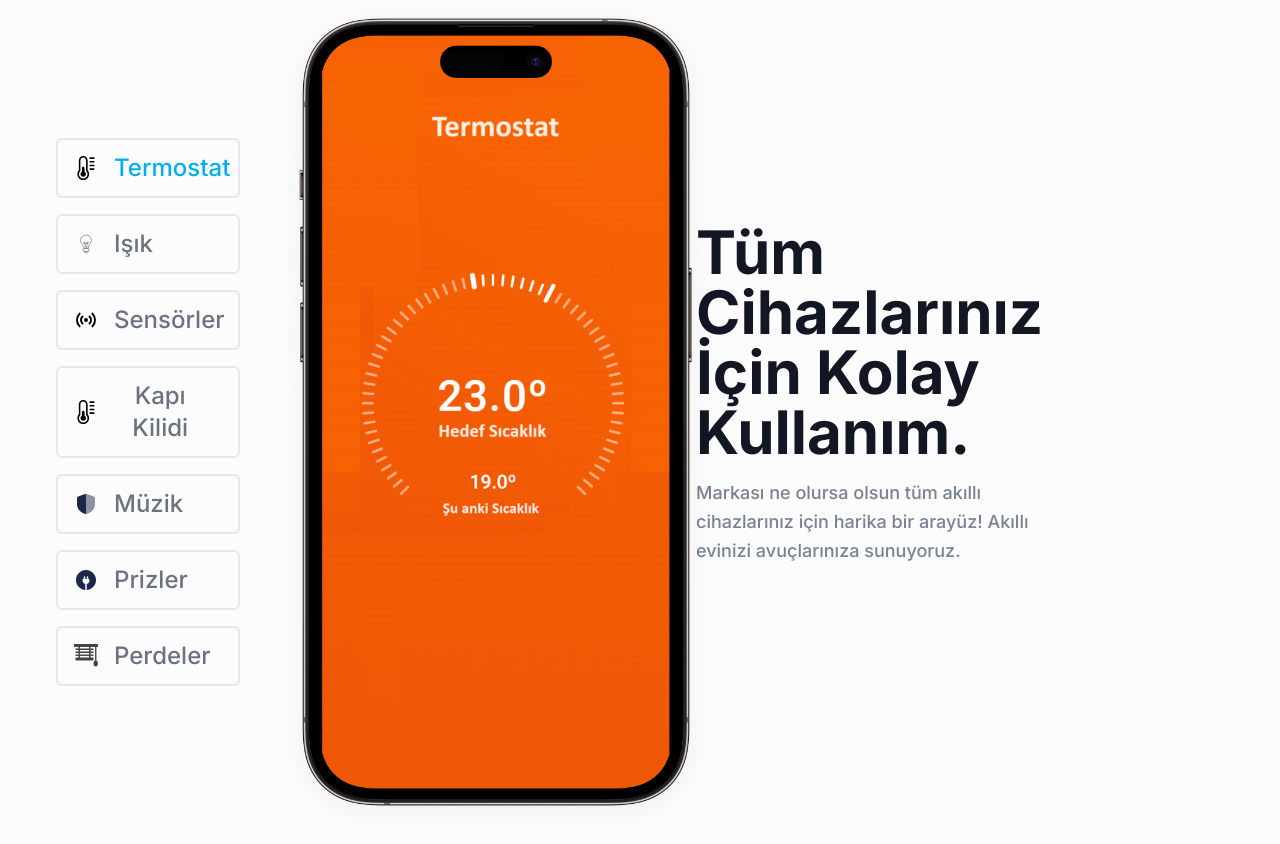
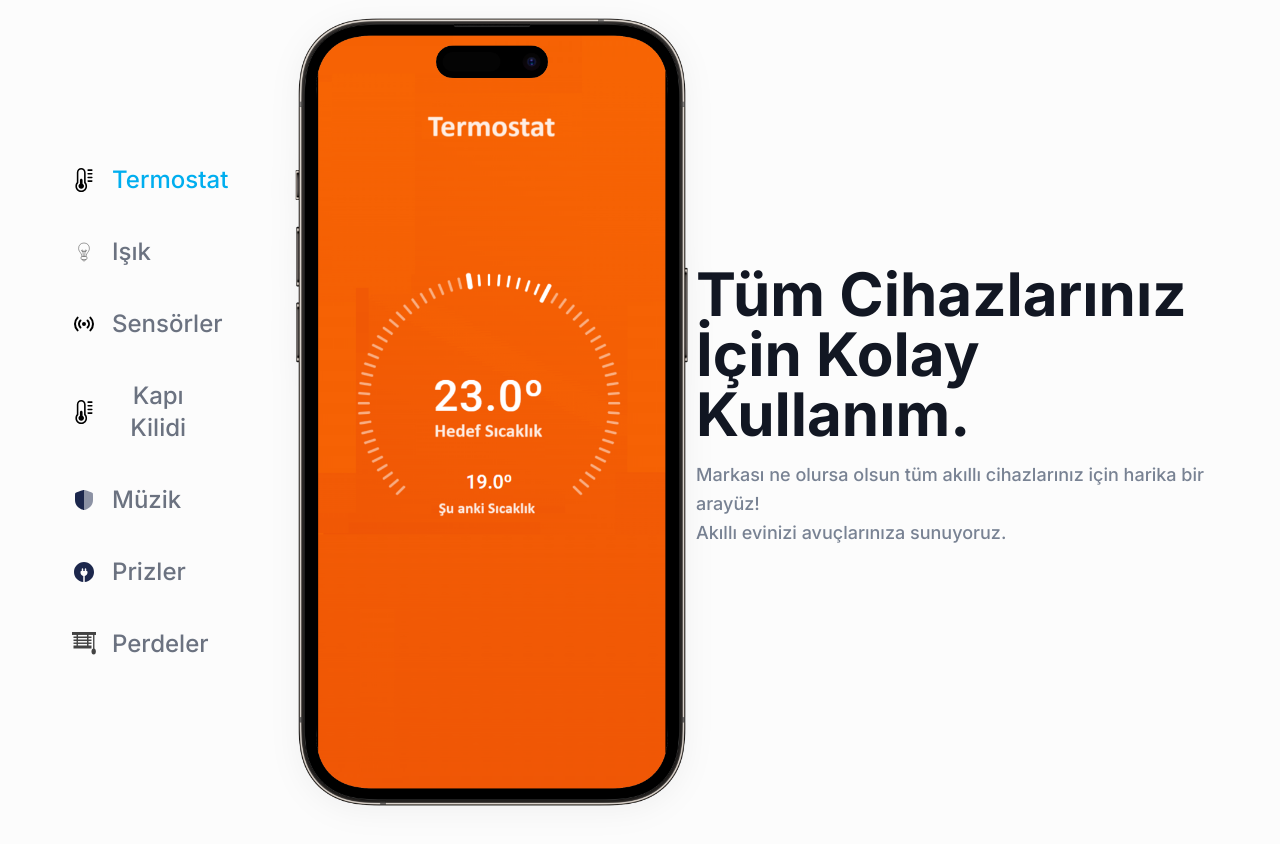
Before and after one commit to koltukutsu/solace-landing-page, a Next.js app: page / in a window 1280 px wide. Shown: the part 5380-6224 px from the top of the page. Built offline with nearby package versions, Linux system fonts and the light colour scheme.

Commit message:
Update: updated the texts

```diff
--- a/components/Smart-Life/MobileApplicationSection.tsx
+++ b/components/Smart-Life/MobileApplicationSection.tsx
@@ -146,7 +146,7 @@ const MobileApplicationSection = () => {
     <section className="py-16 md:py-20 lg:py-28">
       <div className="container">
         <div className="-mx-4 flex flex-wrap items-center">
-          <div className="flex-cols flex w-full items-center px-4 md:w-full xl:w-1/2">
+          <div className="flex-cols flex w-full items-center px-4 md:w-full xl:w-1/2 ">
             <div className="md:flex">
               <ul className="flex-column space-y mb-4 space-y-4 text-sm font-medium text-gray-500 dark:text-gray-400 md:mb-0 md:me-4">
                 {mobileAppData.map((e) => {
@@ -155,7 +155,7 @@ const MobileApplicationSection = () => {
                       <button
                         type="button"
                         className={
-                          "active inline-flex w-full items-center justify-start rounded-md border-2 px-4 py-3  " +
+                          "active inline-flex w-full items-center justify-start rounded-md px-4 py-3  " +
                           (e.id === chosenTab
                             ? "text-primary hover:text-primary"
                             : "text-gray-500 hover:text-primary")
@@ -203,14 +203,14 @@ const MobileApplicationSection = () => {
             </div>
           </div>
           <div className="w-full pl-4 md:w-full xl:w-1/2">
-            <div className="wow fadeInUp max-w-[400px]" data-wow-delay=".2s">
-              <div className="mb-9 ml-10">
+            <div className="wow fadeInUp max-w-full" data-wow-delay=".2s">
+              <div className="mb-9 ml-10 sm:mt-4 md:mt-6">
                 <h3 className="text-6xl mb-4 font-bold text-black dark:text-white sm:text-6xl lg:text-6xl xl:text-6xl">
                   Tüm Cihazlarınız İçin Kolay Kullanım.
                 </h3>
                 <p className="text-base font-medium leading-relaxed text-body-color sm:text-lg sm:leading-relaxed">
                   Markası ne olursa olsun tüm akıllı cihazlarınız için harika
-                  bir arayüz! Akıllı evinizi avuçlarınıza sunuyoruz.
+                  bir arayüz! <br/> Akıllı evinizi avuçlarınıza sunuyoruz.
                 </p>
               </div>
             </div>
@@ -226,7 +226,7 @@ const MobileApplicationSection = () => {
         <div className="-mx-4 flex flex-wrap items-center">
           <CarouselMobileApp />
           <div className="w-full pl-4 md:w-full">
-            <div className="wow fadeInUp max-w-[400px]" data-wow-delay=".2s">
+            <div className="wow fadeInUp max-w-5/6" data-wow-delay=".2s">
               <div className="mb-9">
                 <h3 className="text-6xl mb-4 font-bold text-black dark:text-white sm:text-6xl lg:text-6xl xl:text-6xl">
                   Tüm Cihazlarınız İçin Kolay Kullanım.
```
